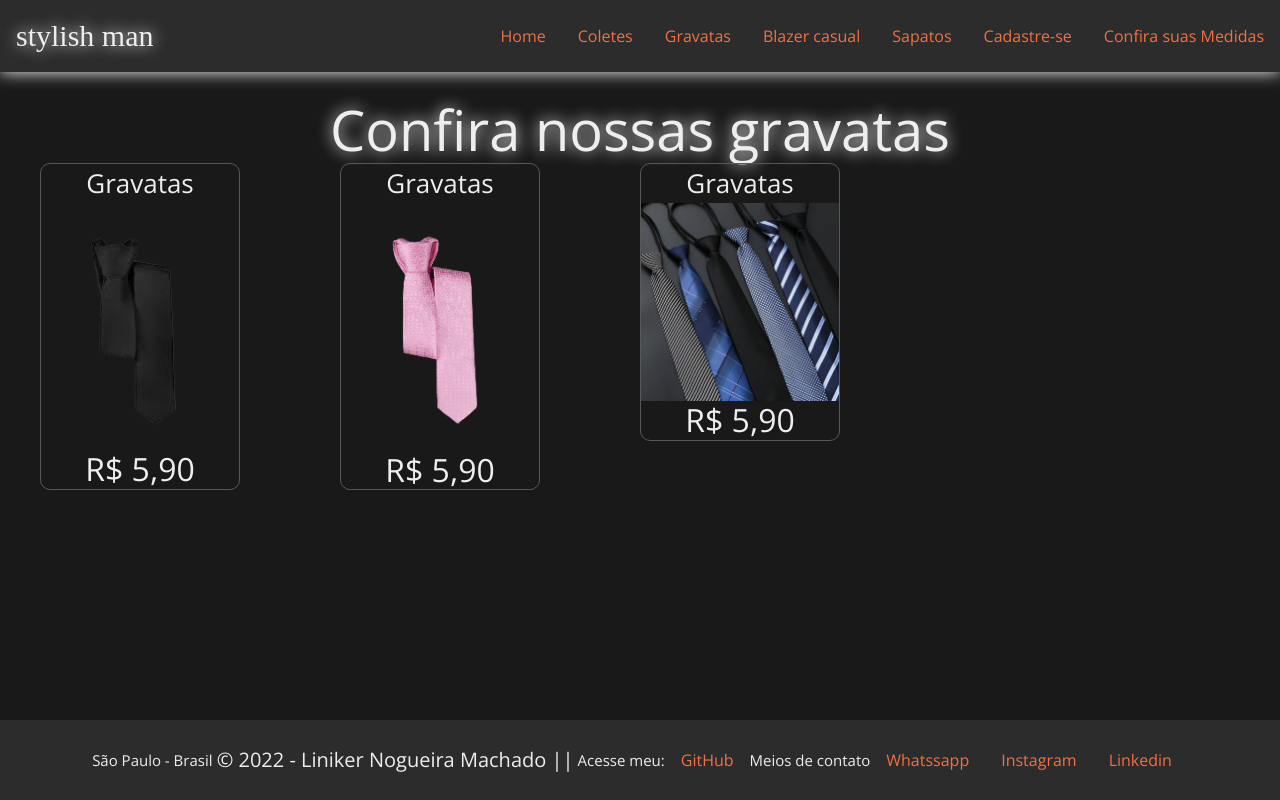
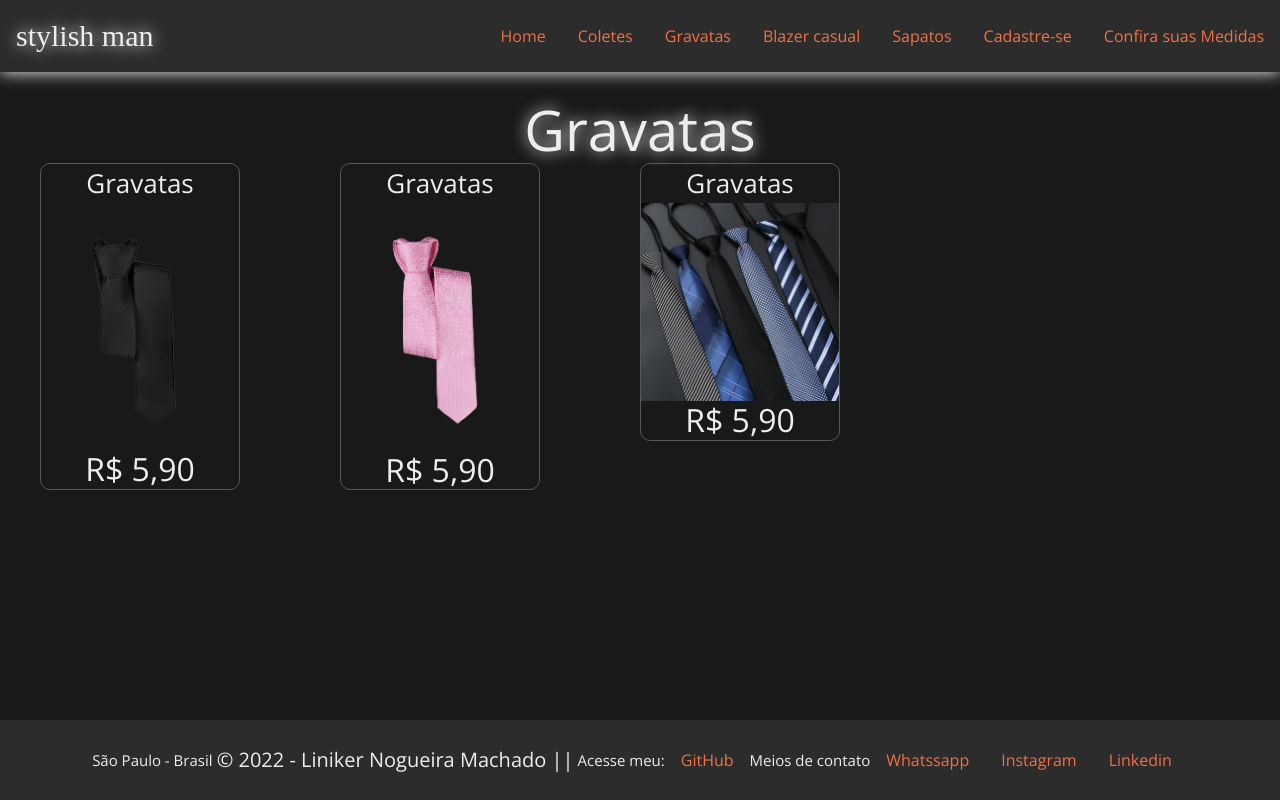
Before and after one commit to LinikerNogueiraMachado/LojaVirtual, a React (Create React App) app in the folder frontend/: page /gravatas/1 in a window 1280 px wide. Built offline with nearby package versions, Linux system fonts and the light colour scheme; a web font is replaced by a local one.

Commit message:
modificando index titulos

```diff
--- a/frontend/src/pages/Blazer/index.tsx
+++ b/frontend/src/pages/Blazer/index.tsx
@@ -8,26 +8,26 @@ function Blazer() {
     return (
 
         <>
-            <h1 className='title'>Confira nossos coletes</h1>
+            <h1 className='title'>Blazers</h1>
             <div className="container-display">
                 <div className="cards">
                     <div className='card' id='item-1'>
                         <span>Blazer social</span>
-                        <img className='img-cole' src={BlazerPreto} alt="Colete-001" />
+                        <img className='img-cole' src={BlazerPreto} alt="Blazers" />
                         <h1>R$ 99,90</h1>
                     </div>
                 </div>
                 <div className="cards">
                     <div className='card' id='item-1'>
                         <span>Blazer social</span>
-                        <img className='img-cole' src={BlazerGray} alt="Colete-001" />
+                        <img className='img-cole' src={BlazerGray} alt="Blazers" />
                         <h1>R$ 99,90</h1>
                     </div>
                 </div>
                 <div className="cards">
                     <div className='card' id='item-1'>
                         <span>Blazer social</span>
-                        <img className='img-cole' src={BlazerBlue} alt="Colete-001" />
+                        <img className='img-cole' src={BlazerBlue} alt="Blazers" />
                         <h1>R$ 99,90</h1>
                     </div>
                 </div>
--- a/frontend/src/pages/Coletes/index.tsx
+++ b/frontend/src/pages/Coletes/index.tsx
@@ -7,7 +7,7 @@ function Coletes() {
     return (
 
         <>
-            <h1 className='title'>Confira nossos coletes</h1>
+            <h1 className='title'>Coletes</h1>
             <div className="container-display">
                 <div className="cards">
                     <div className='card' id='item-1'>
--- a/frontend/src/pages/Gravatas/index.tsx
+++ b/frontend/src/pages/Gravatas/index.tsx
@@ -8,26 +8,26 @@ function Gravatas() {
     return (
 
         <>
-        <h1 className='title'>Confira nossas gravatas</h1>
+        <h1 className='title'>Gravatas</h1>
             <div className="container-display">
                 <div className="cards">
                     <div className='card' id='item-1'>
                         <span>Gravatas</span>
-                        <img className='img-cole' src={GravataBlack} alt="Colete-001" />
+                        <img className='img-cole' src={GravataBlack} alt="gravatas" />
                         <h1>R$ 5,90</h1>
                     </div>
                 </div>
                 <div className="cards">
                     <div className='card' id='item-1'>
                         <span>Gravatas</span>
-                        <img className='img-cole' src={GravataPink} alt="Colete-001" />
+                        <img className='img-cole' src={GravataPink} alt="gravatas" />
                         <h1>R$ 5,90</h1>
                     </div>
                 </div>
                 <div className="cards">
                     <div className='card' id='item-1'>
                         <span>Gravatas</span>
-                        <img className='img-cole' src={KitGravatas} alt="Kit-01" />
+                        <img className='img-cole' src={KitGravatas} alt="gravatas" />
                         <h1>R$ 5,90</h1>
                     </div>
                 </div>
```
